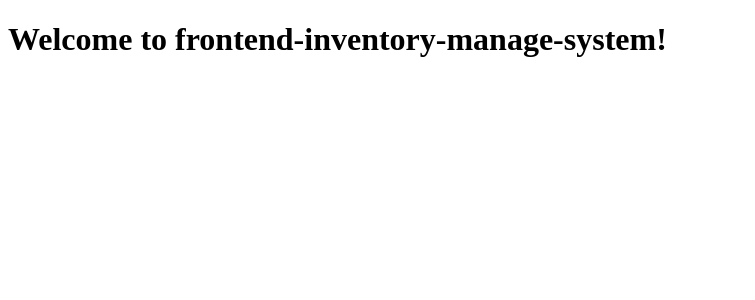
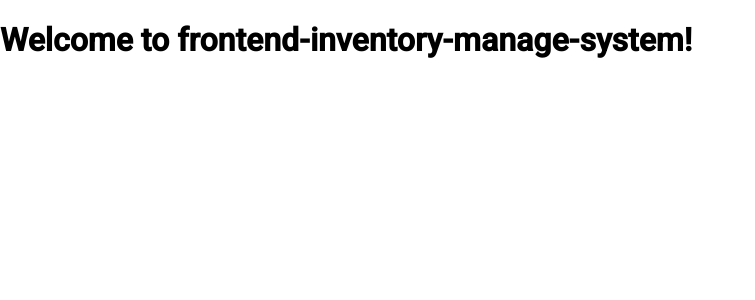
Before and after one commit to alex43002/InventoryManagementSystem, an Angular app in the folder frontend-inventory-manage-system/: page / in a window 1280 px wide. Shown: the top 300 px of the page, without its empty margins (0-755 px from the left). Built offline with nearby package versions, Linux system fonts and the light colour scheme.

Commit message:
Added material import

```diff
--- a/frontend-inventory-manage-system/angular.json
+++ b/frontend-inventory-manage-system/angular.json
@@ -56,6 +56,7 @@
               }
             ],
             "styles": [
+              "@angular/material/prebuilt-themes/azure-blue.css",
               "src/styles.scss"
             ],
             "scripts": []
@@ -107,6 +108,7 @@
             "tsConfig": "tsconfig.spec.json",
             "karmaConfig": "karma.conf.ts",
             "styles": [
+              "@angular/material/prebuilt-themes/azure-blue.css",
               "src/styles.scss"
             ],
             "scripts": [],
--- a/frontend-inventory-manage-system/package.json
+++ b/frontend-inventory-manage-system/package.json
@@ -11,10 +11,12 @@
   "private": true,
   "dependencies": {
     "@angular/animations": "^19.1.0",
+    "@angular/cdk": "^19.1.1",
     "@angular/common": "^19.1.0",
     "@angular/compiler": "^19.1.0",
     "@angular/core": "^19.1.0",
     "@angular/forms": "^19.1.0",
+    "@angular/material": "^19.1.1",
     "@angular/platform-browser": "^19.1.0",
     "@angular/platform-browser-dynamic": "^19.1.0",
     "@angular/router": "^19.1.0",
--- a/frontend-inventory-manage-system/src/app/app.config.ts
+++ b/frontend-inventory-manage-system/src/app/app.config.ts
@@ -2,7 +2,8 @@
 import { provideRouter } from '@angular/router';
 
 import { routes } from './app.routes';
+import { provideAnimationsAsync } from '@angular/platform-browser/animations/async';
 
 export const appConfig: ApplicationConfig = {
-  providers: [provideZoneChangeDetection({ eventCoalescing: true }), provideRouter(routes)]
+  providers: [provideZoneChangeDetection({ eventCoalescing: true }), provideRouter(routes), provideAnimationsAsync()]
 };
--- a/frontend-inventory-manage-system/src/index.html
+++ b/frontend-inventory-manage-system/src/index.html
@@ -6,8 +6,10 @@
   <base href="/">
   <meta name="viewport" content="width=device-width, initial-scale=1">
   <!-- <link rel="icon" type="image/x-icon" href=""> -->
+  <link href="https://fonts.googleapis.com/css2?family=Roboto:wght@300;400;500&display=swap" rel="stylesheet">
+  <link href="https://fonts.googleapis.com/icon?family=Material+Icons" rel="stylesheet">
 </head>
-<body>
+<body class="mat-typography">
   <app-root></app-root>
 </body>
 </html>
--- a/frontend-inventory-manage-system/src/styles.scss
+++ b/frontend-inventory-manage-system/src/styles.scss
@@ -1 +1,4 @@
 /* You can add global styles to this file, and also import other style files */
+
+html, body { height: 100%; }
+body { margin: 0; font-family: Roboto, "Helvetica Neue", sans-serif; }
```
